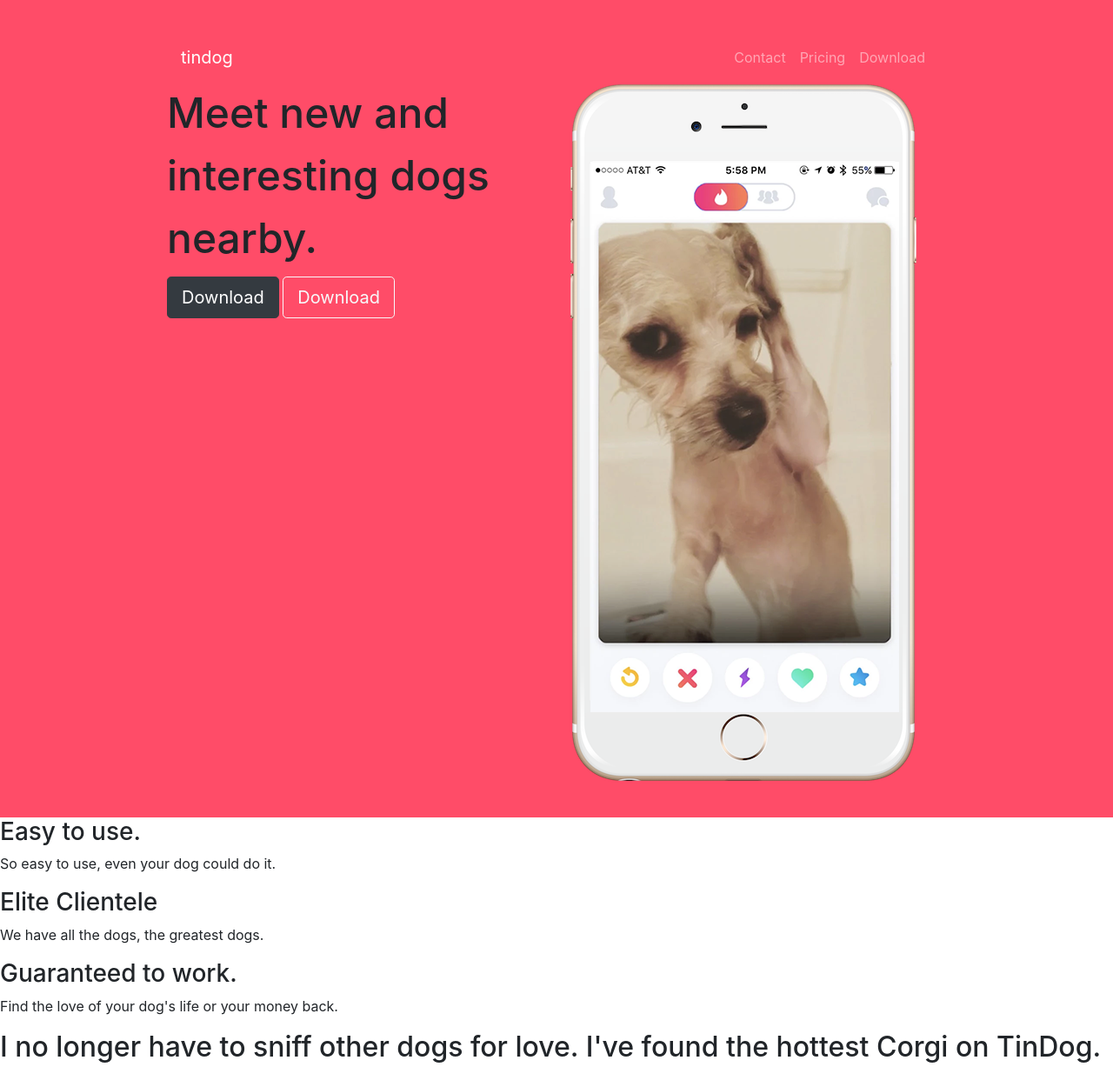
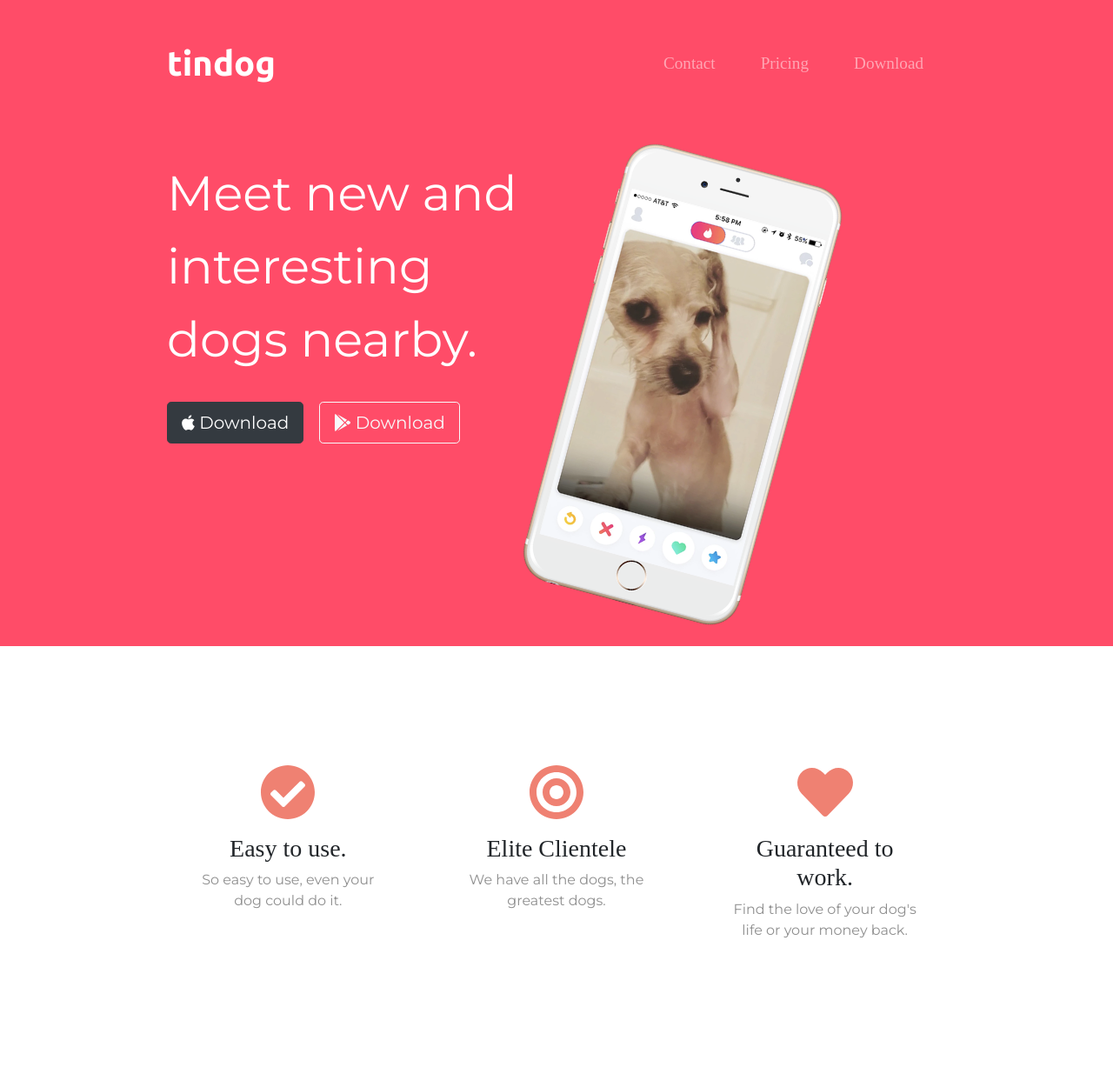
Before and after one commit to gnofiep/Bootstrap-Tindog, a plain HTML site: page index.html in a window 1280 px wide. Shown: the top 1227 px of the page at 87% size. Drawn offline with nearby package versions, Linux system fonts and the light colour scheme.

Commit message:
finish starting bootstrap section from udemy classes.

```diff
--- a/css/styles.css
+++ b/css/styles.css
@@ -1,13 +1,76 @@
-#title{
-  background-color: #ff4c68;
+body {
+  font-family: "Montserrat";
 }
 
-h1{
+#title {
+  background-color: #ff4c68;
+  color: #ffff;
+}
+
+h1 {
   font: "Montserrat-Black";
-  font-size: 3rem;
+  font-size: 3.5rem;
   line-height: 1.5;
 }
 
-.container-fluid{
+h3 {
+  font-family: "Montserrat Bold";
+}
+
+p {
+  color: #8f8f8f;
+}
+
+.container-fluid {
   padding: 3% 15%;
 }
+
+/* Navigation Bar */
+.navbar {
+  padding: 0 0 4.5rem;
+}
+
+.navbar-brand {
+  font-family: "Ubuntu";
+  font-size: 2.5rem;
+  font-weight: bold;
+}
+
+.nav-item {
+  padding: 0 18px;
+}
+
+.nav-link {
+  font-family: "Montserrat light";
+  font-size: 1.2rem;
+}
+
+/* download button */
+.download-button {
+  margin: 5% 3% 5% 0;
+}
+
+/* title image */
+.title-image {
+  width: 60%;
+  transform: rotate(15deg);
+}
+
+/* feature section */
+#features {
+  padding: 7% 15%;
+}
+
+.features-box {
+  text-align: center;
+  padding: 5%;
+}
+
+.icon {
+  color: #ef8172;
+  margin-bottom: 1rem;
+}
+
+.icon:hover {
+  color: #ff4c68;
+}
--- a/index.html
+++ b/index.html
@@ -4,12 +4,18 @@
 <head>
   <meta charset="utf-8">
   <title>TinDog</title>
+  <!-- CSS -->
   <link rel="stylesheet" href="https://stackpath.bootstrapcdn.com/bootstrap/4.3.1/css/bootstrap.min.css" integrity="sha384-ggOyR0iXCbMQv3Xipma34MD+dH/1fQ784/j6cY/iJTQUOhcWr7x9JvoRxT2MZw1T" crossorigin="anonymous">
   <link rel="stylesheet" href="css/styles.css">
+  <!-- Bootstrap -->
   <script src="https://code.jquery.com/jquery-3.3.1.slim.min.js" integrity="sha384-q8i/X+965DzO0rT7abK41JStQIAqVgRVzpbzo5smXKp4YfRvH+8abtTE1Pi6jizo" crossorigin="anonymous"></script>
   <script src="https://cdnjs.cloudflare.com/ajax/libs/popper.js/1.14.7/umd/popper.min.js" integrity="sha384-UO2eT0CpHqdSJQ6hJty5KVphtPhzWj9WO1clHTMGa3JDZwrnQq4sF86dIHNDz0W1" crossorigin="anonymous"></script>
   <script src="https://stackpath.bootstrapcdn.com/bootstrap/4.3.1/js/bootstrap.min.js" integrity="sha384-JjSmVgyd0p3pXB1rRibZUAYoIIy6OrQ6VrjIEaFf/nJGzIxFDsf4x0xIM+B07jRM" crossorigin="anonymous"></script>
+  <!-- google font -->
   <link href="https://fonts.googleapis.com/css?family=Montserrat:100,400,900|Ubuntu:300,400,700&display=swap" rel="stylesheet">
+  <!-- Font Awesome -->
+  <script defer src="https://use.fontawesome.com/releases/v5.0.7/js/all.js"></script>
+
 </head>
 
 <body>
@@ -50,12 +56,12 @@
 
         <div class="col-lg-6">
           <h1>Meet new and interesting dogs nearby.</h1>
-          <button type="button" class="btn btn-dark btn-lg">Download</button>
-          <button type="button" class="btn btn-outline-light btn-lg">Download</button>
+          <button type="button" class="btn btn-dark btn-lg download-button"><i class="fab fa-apple"></i> Download</button>
+          <button type="button" class="btn btn-outline-light btn-lg download-button"><i class="fab fa-google-play"></i> Download</button>
         </div>
 
         <div class="col-lg-6">
-          <img src="images/iphone6.png" alt="iphone-mockup">
+          <img class="title-image" src="images/iphone6.png" alt="iphone-mockup">
         </div>
 
       </div>
@@ -66,16 +72,30 @@
   <!-- Features -->
 
   <section id="features">
+    <div class="row">
 
-    <h3>Easy to use.</h3>
-    <p>So easy to use, even your dog could do it.</p>
 
-    <h3>Elite Clientele</h3>
-    <p>We have all the dogs, the greatest dogs.</p>
+      <div class="features-box col-lg-4">
+        <i class="icon fas fa-check-circle fa-4x"></i>
+        <h3>
+          Easy to use.</h3>
+        <p>So easy to use, even your dog could do it.</p>
+      </div>
+      <div class="features-box col-lg-4">
 
-    <h3>Guaranteed to work.</h3>
-    <p>Find the love of your dog's life or your money back.</p>
+        <i class="icon fas fa-bullseye fa-4x"></i>
+        <h3>
+          Elite Clientele</h3>
+        <p>We have all the dogs, the greatest dogs.</p>
+      </div>
+      <div class="features-box col-lg-4">
 
+        <i class="icon fas fa-heart fa-4x"></i>
+        <h3>
+          Guaranteed to work.</h3>
+        <p>Find the love of your dog's life or your money back.</p>
+      </div>
+    </div>
   </section>
 
 
```
